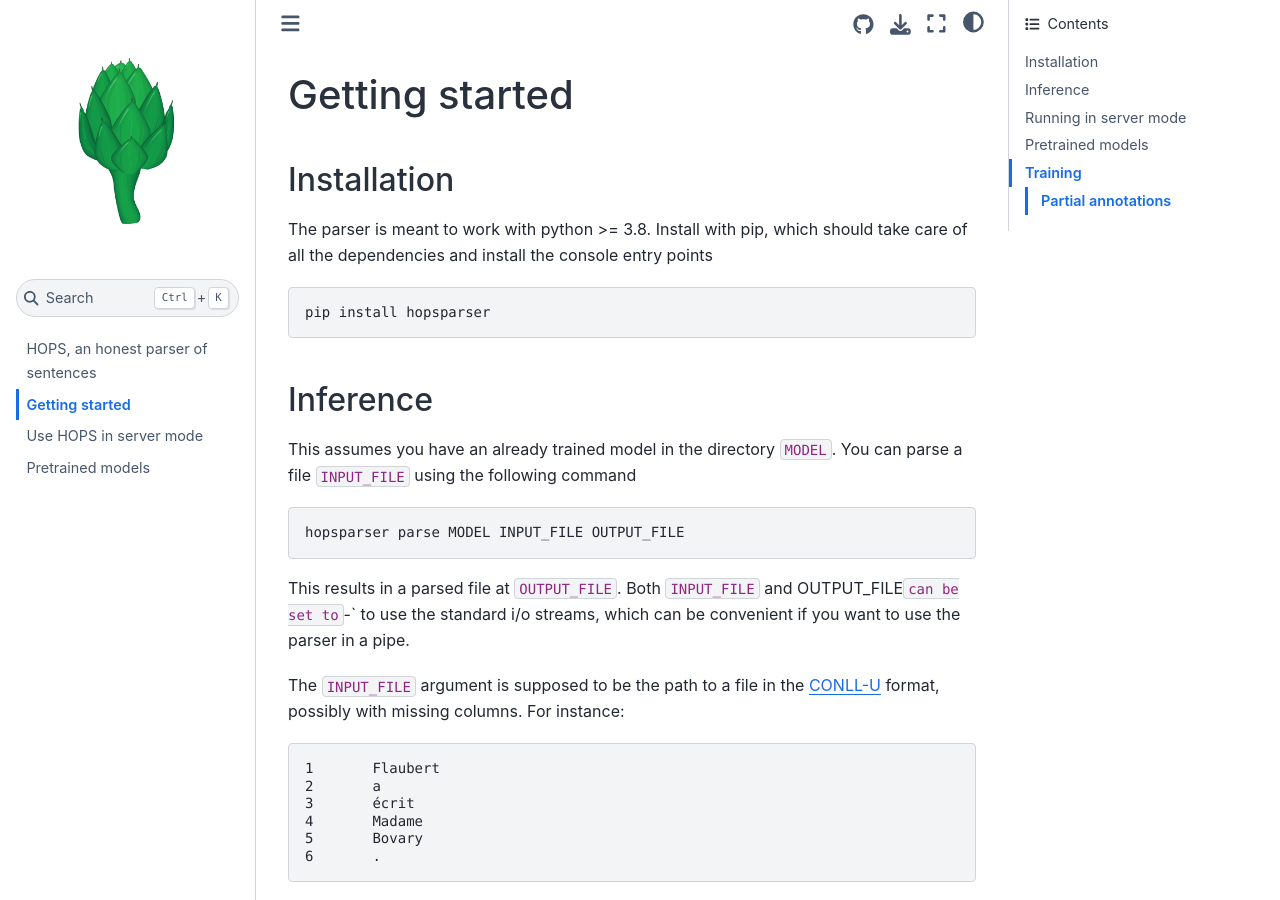
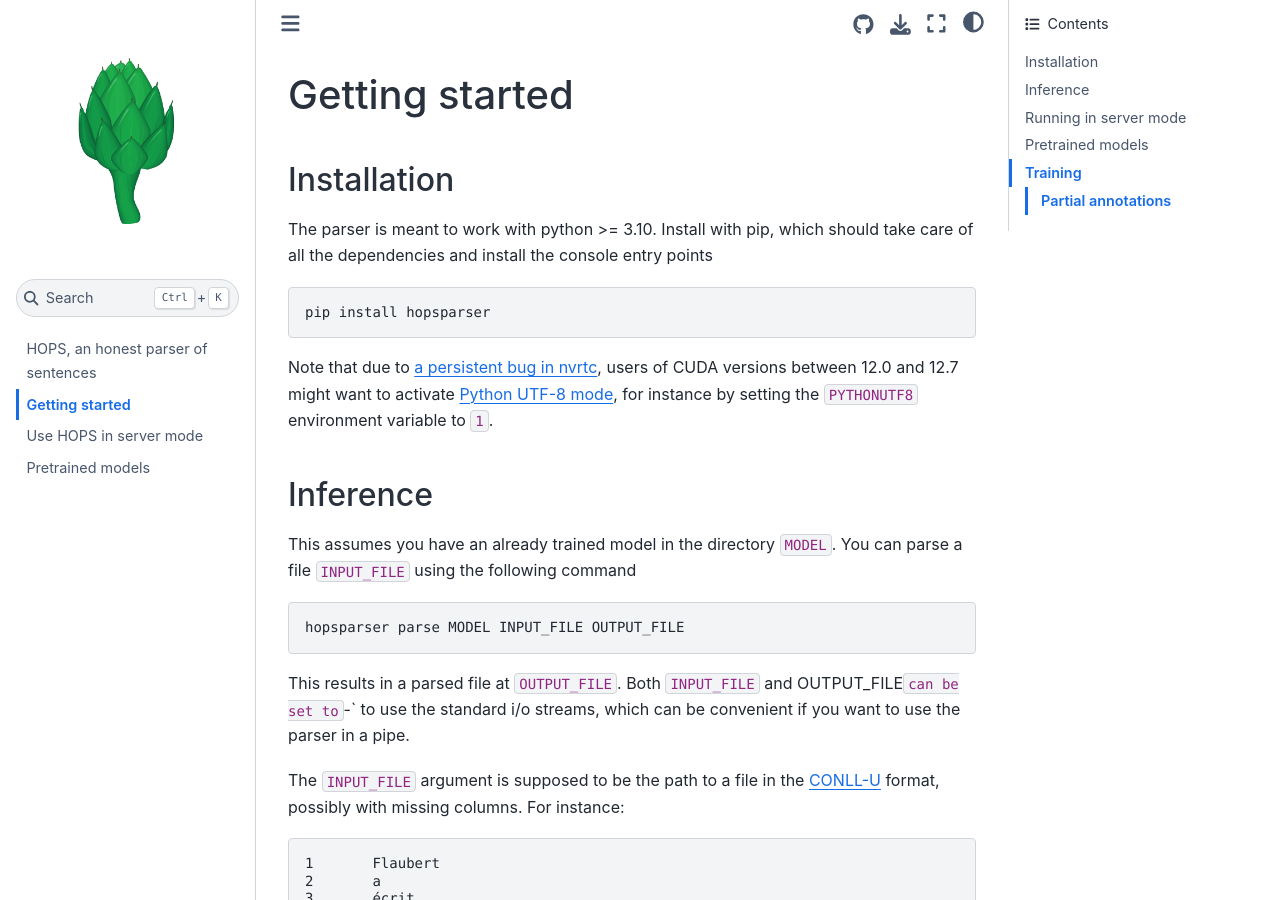
Before and after one commit to hopsparser/hopsparser, a Jupyter Book: the page built from docs/get_started.md, in a window 1280 px wide and 900 px high. Built offline with Jupyter Book 1.0.4 settings and Sphinx 7.4.7 and the Sphinx Book theme 1.1.4, drawn with Linux system fonts in a browser that asks for light colours.

Commit message:
actually let's not do that and activate python utf-8 mode instead

````diff
--- a/docs/get_started.md
+++ b/docs/get_started.md
@@ -3,12 +3,17 @@ Getting started
 
 ## Installation
 
-The parser is meant to work with python >= 3.8. Install with pip, which should take care of all the
+The parser is meant to work with python >= 3.10. Install with pip, which should take care of all the
 dependencies and install the console entry points
 
 ```sh
 pip install hopsparser
 ```
+
+Note that due to [a persistent bug in nvrtc](https://github.com/NVIDIA/cuda-python/issues/29), users
+of CUDA versions between 12.0 and 12.7 might want to activate [Python UTF-8
+mode](https://docs.python.org/3/library/os.html#python-utf-8-mode), for instance by setting the
+`PYTHONUTF8` environment variable to `1`.
 
 ## Inference
 
````
Also changed, not shown: 1 other file.
